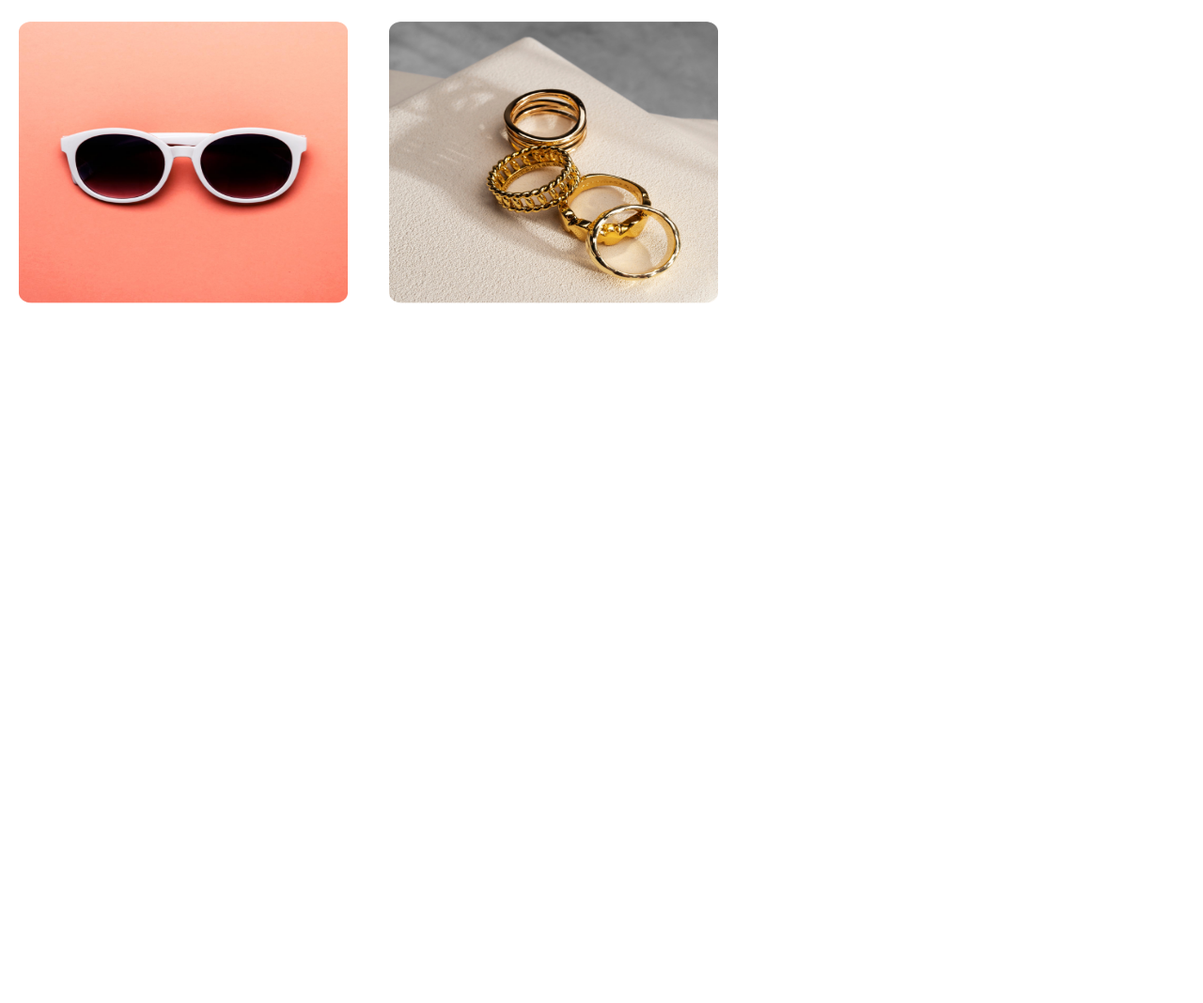
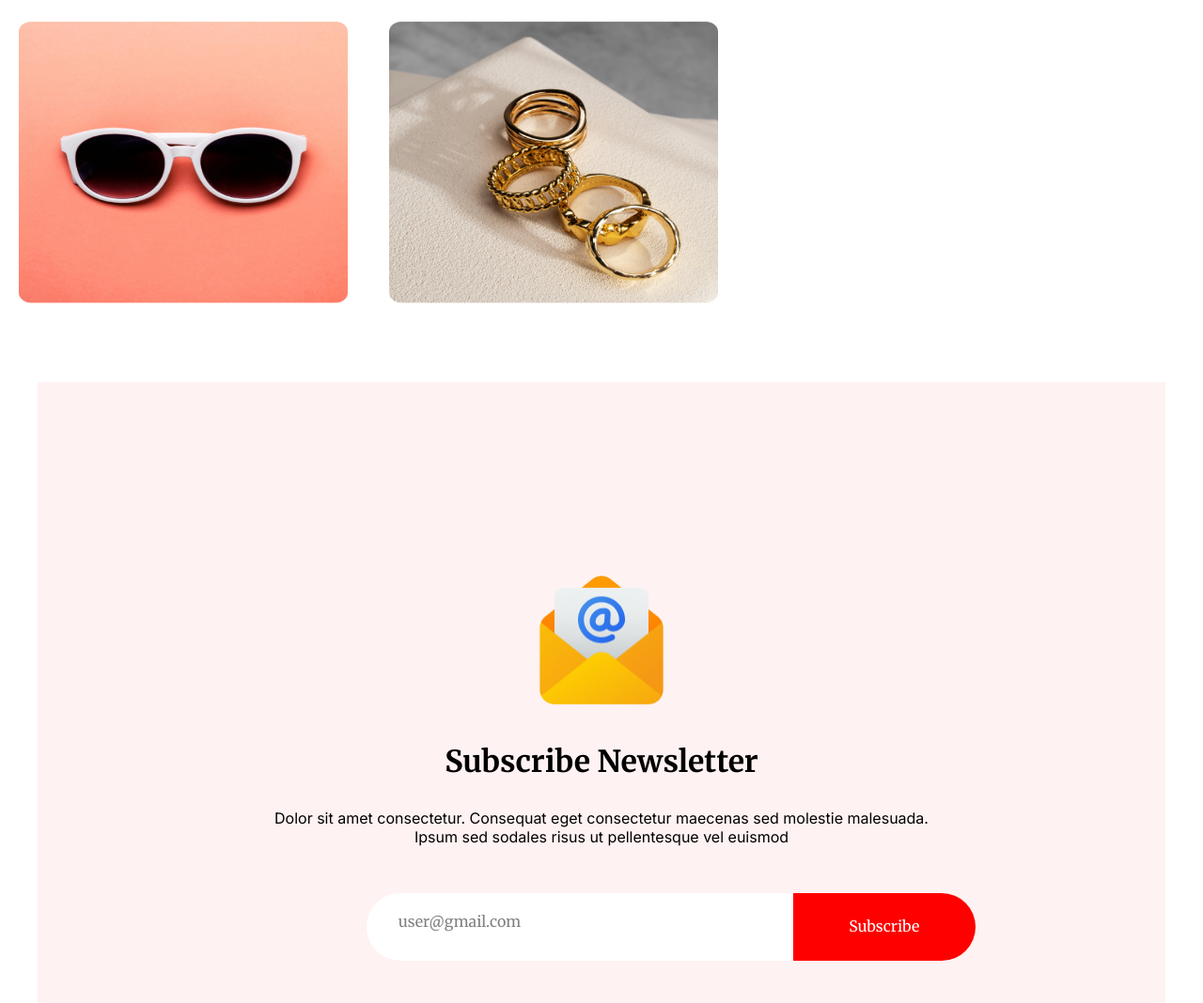
Before and after one commit to khalid586/Assignment-1, a plain HTML site: page index.html in a window 1280 px wide. Shown: the part 3792-4860 px from the top of the page at 94% size. Before the commit the page ends 4159 px from the top, so only its background shows below. Drawn offline with Linux system fonts and the light colour scheme.

Commit message:
second last section added

```diff
--- a/index.html
+++ b/index.html
@@ -63,5 +63,20 @@
 
         </div>
     </div>
+
+    <div class="last">
+        <div class="contents">
+            <img width = "150px" height = "150px" src="resources/Group 61.png" alt="">
+            <div class="texts">
+                <h1 style="margin-top: 30px;margin-bottom: 30px;">Subscribe Newsletter</h1>
+                <p style="font-family: inter;">Dolor sit amet consectetur. Consequat eget consectetur maecenas sed molestie malesuada.<br> Ipsum sed sodales risus ut pellentesque vel euismod</p>
+            </div>
+            <div class="email">
+                <div class="email-text">
+                    <p style="color:gray;margin-right:450px;margin-top:20px;;">user@gmail.com</p>
+                </div>
+            </div>
+        </div>
+    </div>
 </body>
 </html>
--- a/style.css
+++ b/style.css
@@ -96,3 +96,54 @@
     transform: scale(1.1);
     box-shadow: 0 0 50px rgb(0, 254, 0);
 }
+
+.last{
+    display: flex;
+    justify-content: center;
+    margin: 40px;
+    text-align: center;
+}
+
+.contents{
+    text-align: center;
+    width: 1320px;
+    height: 610px;
+    padding-top:200px;
+    background-color: rgba(255, 0, 0, 0.05);
+}
+/* .email{
+    background-color: white;
+    width:648px;
+    height:72px;
+    text-align: center;
+    margin-top: 50px;
+    margin-left:350px;
+    border-radius: 150px;
+} */
+
+.email {
+    position: relative;
+    background-color: white;
+    width: 648px;
+    height: 72px;
+    text-align: left bottom;
+    margin-top: 50px;
+    margin-left: 350px;
+    border-radius: 150px;
+    overflow: hidden;
+}
+
+.email::after {
+    content: "Subscribe";
+    color:white;
+    position: absolute;
+    padding-top:25px;
+    top: 0;
+    right: 0;
+    width: 30%;
+    height: 100%;
+    background-color: red;
+}
+.email-text{
+    align-items:left;
+}
```
